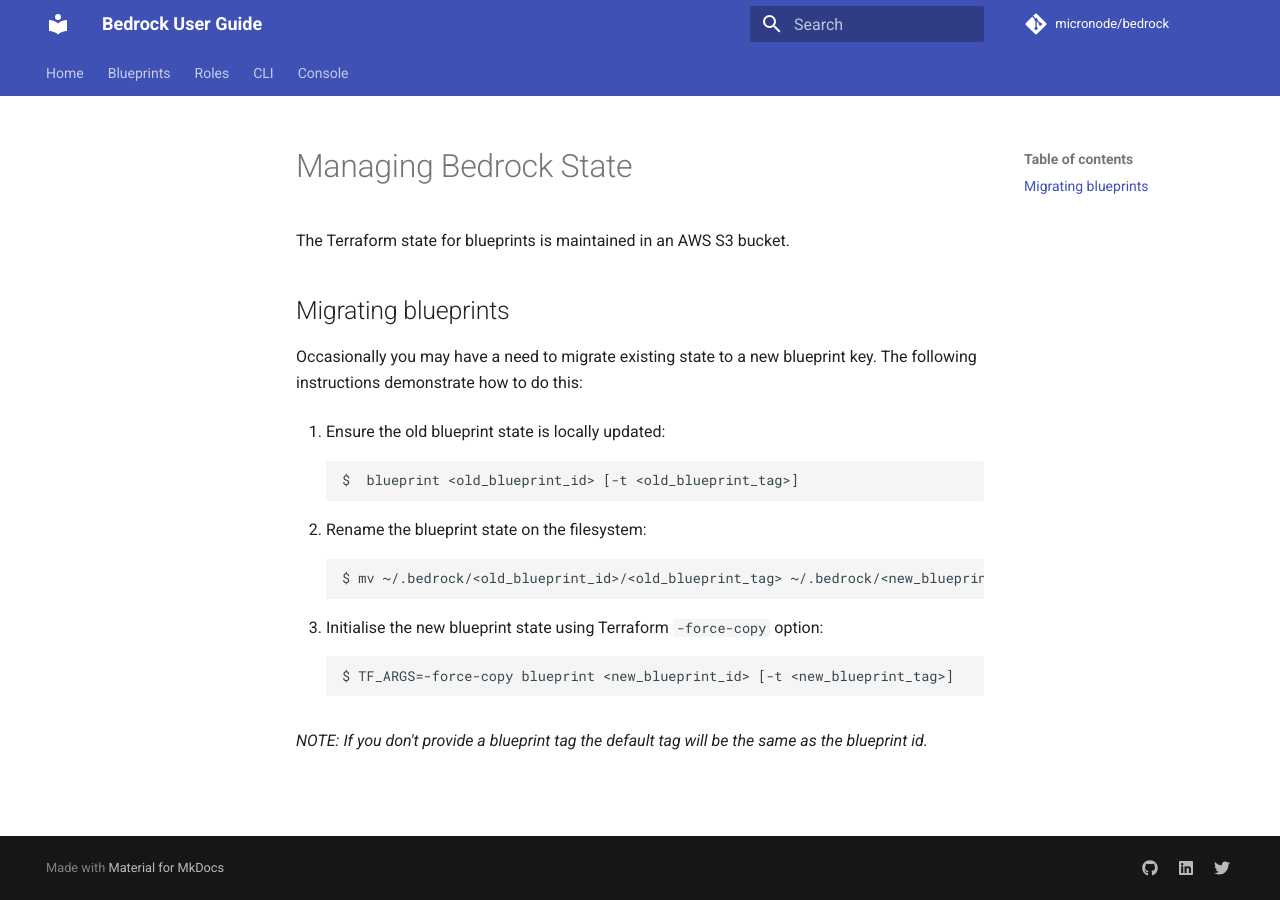
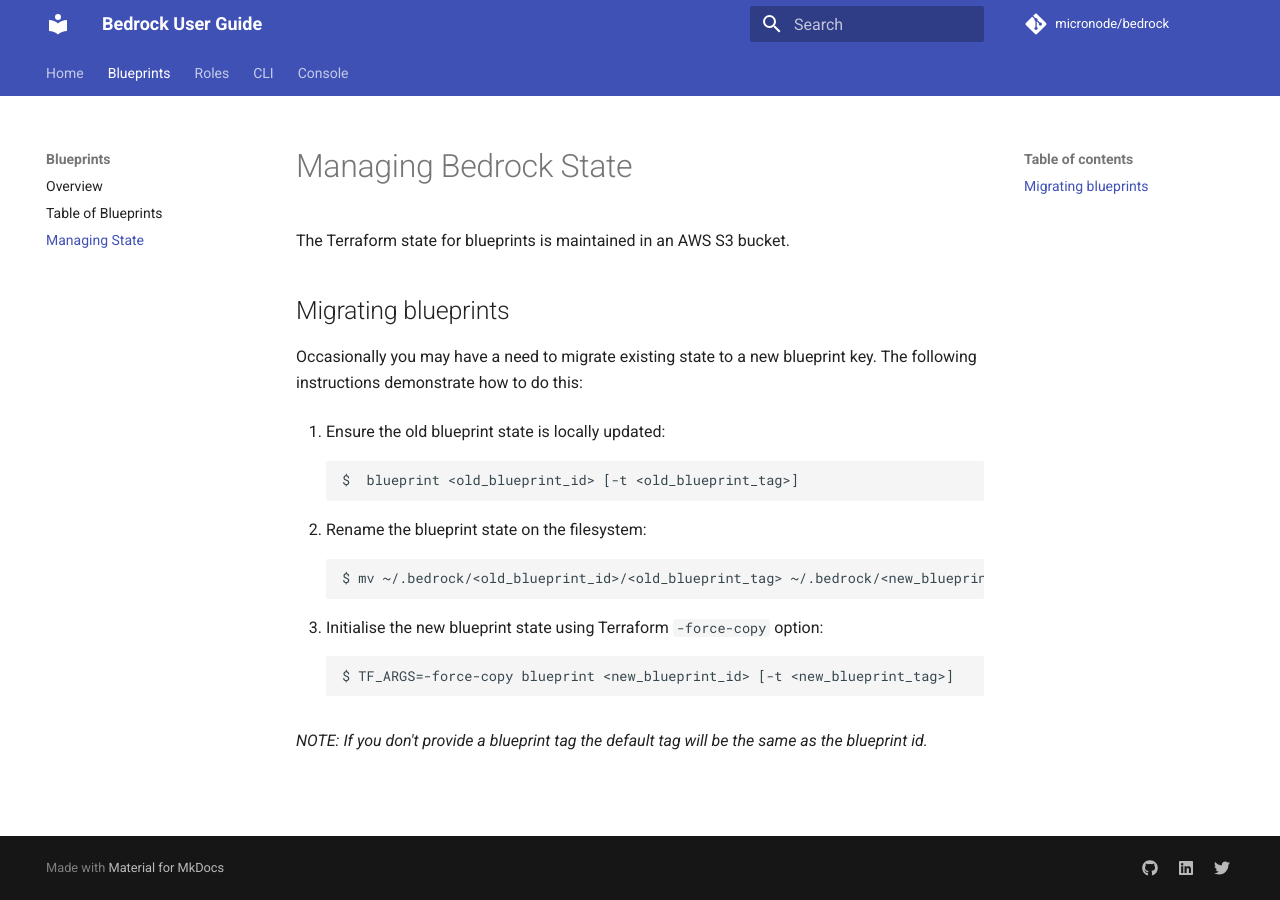
Before and after one commit to micronode/bedrock-user-guide, an MkDocs documentation site: the page built from docs/blueprints/managing-state.md, in a window 1280 px wide. Built offline with MkDocs 1.6.1 and Material for MkDocs 9.7.7, drawn with Linux system fonts in a browser that asks for light colours; comment, search, counter and statistics services are not loaded.

Commit message:
Added navigation

```diff
--- a/mkdocs.yml
+++ b/mkdocs.yml
@@ -21,8 +21,11 @@
       - Introduction: index.md
   - Blueprints:
       - Overview: blueprints/index.md
+      - Table of Blueprints: blueprints/BLUEPRINTS.md
+      - Managing State: blueprints/managing-state.md
   - Roles:
       - Overview: roles/index.md
+      - Roles and Permissions: roles/ROLES.md
   - CLI:
       - Overview: cli/index.md
   - Console:
```
Also changed, not shown: docs/blueprints/BLUEPRINTS.md (renamed from docs/BLUEPRINTS.md), docs/blueprints/managing-state.md (renamed from docs/managing-state.md), docs/roles/ROLES.md (renamed from docs/ROLES.md).
